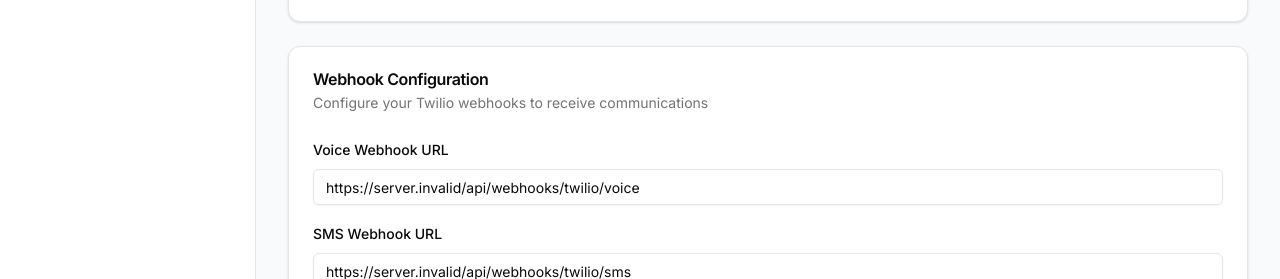
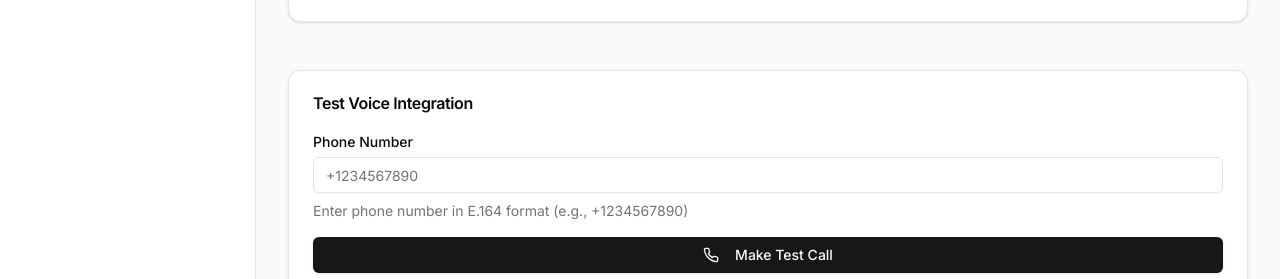
Before and after one commit to haloweavedev/get-civic, a Next.js app: page /dashboard/integrations/twilio in a window 1280 px wide. Shown: the part 521-800 px from the top of the page. Built offline with nearby package versions, Linux system fonts and the light colour scheme; no server answers; the database is empty; sample sign-in values are in the browser's storage.

Commit message:
removed test call and added it to twilio setup page

```diff
--- a/src/app/(auth)/dashboard/integrations/twilio/page.tsx
+++ b/src/app/(auth)/dashboard/integrations/twilio/page.tsx
@@ -8,6 +8,7 @@ import { Input } from '@/components/ui/input';
 import { Label } from '@/components/ui/label';
 import { CheckCircle, XCircle, Phone, MessageSquare } from 'lucide-react';
 import { prisma } from '@/lib/prisma';
+import { TestCallSection } from './test-call-section';
 
 export default async function TwilioSetupPage() {
   const { userId } = await auth();
@@ -42,6 +43,7 @@ export default async function TwilioSetupPage() {
       </div>
 
       <div className="grid gap-6">
+        {/* Configuration Card */}
         <Card>
           <CardHeader>
             <div className="flex items-center justify-between">
@@ -50,7 +52,7 @@ export default async function TwilioSetupPage() {
                 <CardDescription>Current status of your Twilio integration</CardDescription>
               </div>
               {isConfigured ? (
-                <Badge variant="success" className="h-8">
+                <Badge variant="default" className="h-8">
                   <CheckCircle className="mr-1 h-4 w-4" />
                   Configured
                 </Badge>
@@ -107,6 +109,10 @@ export default async function TwilioSetupPage() {
           </CardContent>
         </Card>
 
+        {/* Add Test Call Section */}
+        <TestCallSection />
+
+        {/* Webhook Card */}
         <Card>
           <CardHeader>
             <CardTitle>Webhook Configuration</CardTitle>
--- /dev/null
+++ b/src/app/(auth)/dashboard/integrations/twilio/test-call-section.tsx
@@ -0,0 +1,113 @@
+'use client';
+
+import { useState } from 'react';
+import { toast } from 'sonner';
+import { Button } from '@/components/ui/button';
+import { Input } from '@/components/ui/input';
+import { Label } from '@/components/ui/label';
+import { Card, CardHeader, CardTitle, CardContent, CardFooter } from '@/components/ui/card';
+import { Loader2, Phone } from 'lucide-react';
+
+interface TestCallResponse {
+  success: boolean;
+  callSid?: string;
+  error?: string;
+}
+
+export function TestCallSection() {
+  const [phoneNumber, setPhoneNumber] = useState('');
+  const [isLoading, setIsLoading] = useState(false);
+  const [lastCallSid, setLastCallSid] = useState<string | null>(null);
+
+  const handleTestCall = async (e: React.FormEvent) => {
+    e.preventDefault();
+
+    if (!phoneNumber) {
+      toast.error('Please enter a phone number');
+      return;
+    }
+
+    // Basic phone number validation
+    const phoneRegex = /^\+?[1-9]\d{1,14}$/;
+    if (!phoneRegex.test(phoneNumber)) {
+      toast.error('Please enter a valid phone number (E.164 format)');
+      return;
+    }
+
+    setIsLoading(true);
+
+    try {
+      const response = await fetch('/api/communications/test-call', {
+        method: 'POST',
+        headers: {
+          'Content-Type': 'application/json',
+        },
+        body: JSON.stringify({ phoneNumber }),
+      });
+
+      const data: TestCallResponse = await response.json();
+
+      if (data.success && data.callSid) {
+        setLastCallSid(data.callSid);
+        toast.success('Test call initiated successfully!');
+      } else {
+        throw new Error(data.error || 'Failed to initiate call');
+      }
+    } catch (error) {
+      console.error('Test call error:', error);
+      toast.error(error instanceof Error ? error.message : 'Failed to make test call');
+    } finally {
+      setIsLoading(false);
+    }
+  };
+
+  return (
+    <Card className="mt-6">
+      <CardHeader>
+        <CardTitle>Test Voice Integration</CardTitle>
+      </CardHeader>
+      <CardContent>
+        <form onSubmit={handleTestCall} className="space-y-4">
+          <div className="grid gap-2">
+            <Label htmlFor="phoneNumber">Phone Number</Label>
+            <Input
+              id="phoneNumber"
+              placeholder="+1234567890"
+              value={phoneNumber}
+              onChange={(e) => setPhoneNumber(e.target.value)}
+              type="tel"
+              disabled={isLoading}
+            />
+            <p className="text-sm text-muted-foreground">
+              Enter phone number in E.164 format (e.g., +1234567890)
+            </p>
+          </div>
+          <Button
+            type="submit"
+            disabled={isLoading}
+            className="w-full"
+          >
+            {isLoading ? (
+              <>
+                <Loader2 className="mr-2 h-4 w-4 animate-spin" />
+                Initiating Call...
+              </>
+            ) : (
+              <>
+                <Phone className="mr-2 h-4 w-4" />
+                Make Test Call
+              </>
+            )}
+          </Button>
+        </form>
+      </CardContent>
+      {lastCallSid && (
+        <CardFooter>
+          <div className="w-full text-sm text-muted-foreground">
+            Last Call SID: {lastCallSid}
+          </div>
+        </CardFooter>
+      )}
+    </Card>
+  );
+}
--- /dev/null
+++ b/src/app/api/communications/test-call/route.ts
@@ -0,0 +1,57 @@
+// src/app/api/communications/test-call/route.ts
+import { NextResponse } from 'next/server';
+import { auth } from '@clerk/nextjs/server';
+import { twilioClient } from '@/lib/integrations/twilio/client';
+import { logger } from '@/lib/integrations/utils';
+
+export async function POST(req: Request) {
+  try {
+    // Verify authentication
+    const { userId } = await auth();
+    if (!userId) {
+      return NextResponse.json({ error: 'Unauthorized' }, { status: 401 });
+    }
+
+    // Parse request body
+    const { phoneNumber } = await req.json();
+    if (!phoneNumber) {
+      return NextResponse.json({ error: 'Phone number is required' }, { status: 400 });
+    }
+
+    // Log the attempt
+    logger.info('Initiating test call', { userId, phoneNumber });
+
+    // Get Twilio client
+    const client = twilioClient.getClient();
+
+    // Create the call
+    const call = await client.calls.create({
+      url: `${process.env.NEXT_PUBLIC_URL}/api/webhooks/twilio/voice`,
+      to: phoneNumber,
+      from: process.env.TWILIO_PHONE_NUMBER!,
+    });
+
+    // Log success
+    logger.info('Test call initiated', {
+      userId,
+      callSid: call.sid,
+      status: call.status
+    });
+
+    return NextResponse.json({
+      success: true,
+      callSid: call.sid,
+    });
+  } catch (error) {
+    // Log error
+    logger.error('Test call failed', error);
+
+    return NextResponse.json(
+      {
+        success: false,
+        error: error instanceof Error ? error.message : 'Failed to initiate call',
+      },
+      { status: 500 }
+    );
+  }
+}
--- a/src/app/api/test-call/route.ts
+++ /dev/null
@@ -1,46 +0,0 @@
-import { NextResponse } from 'next/server';
-import twilio from 'twilio';
-
-export async function GET(req: Request) {
-  console.log('Starting test call...');
-
-  const accountSid = process.env.TWILIO_ACCOUNT_SID!;
-  const authToken = process.env.TWILIO_AUTH_TOKEN!;
-
-  console.log('Account SID:', accountSid);
-  console.log('Auth Token:', authToken);
-
-  const twilioClient = twilio(accountSid, authToken);
-
-  console.log('twilioClient:', twilioClient);
-  console.log('twilioClient.calls:', twilioClient.calls);
-
-  try {
-    const call = await twilioClient.calls.create({
-      url: 'http://demo.twilio.com/docs/voice.xml',
-      to: '+919886639809', // Replace with the phone number you want to call
-      from: process.env.TWILIO_PHONE_NUMBER!, // Your Twilio phone number
-    });
-
-    console.log('Call created:', call.sid);
-
-    return NextResponse.json({
-      success: true,
-      callSid: call.sid,
-    });
-  } catch (error) {
-    console.error('Call error:', error);
-    return NextResponse.json(
-      {
-        error: (error as Error).message,
-        stack:
-          process.env.NODE_ENV === 'development'
-            ? (error as Error).stack
-            : undefined,
-      },
-      {
-        status: 500,
-      }
-    );
-  }
-}
--- a/src/app/api/webhooks/twilio/test/route.ts
+++ /dev/null
@@ -1,19 +0,0 @@
-import { NextResponse } from 'next/server';
-
-export async function POST(req: Request) {
-  try {
-    const body = await req.formData();
-    console.log('Received webhook:', Object.fromEntries(body.entries()));
-
-    return NextResponse.json({
-      received: true,
-      timestamp: new Date().toISOString()
-    });
-  } catch (error) {
-    console.error('Webhook error:', error);
-    return NextResponse.json(
-      { error: 'Processing failed' },
-      { status: 500 }
-    );
-  }
-}
```
